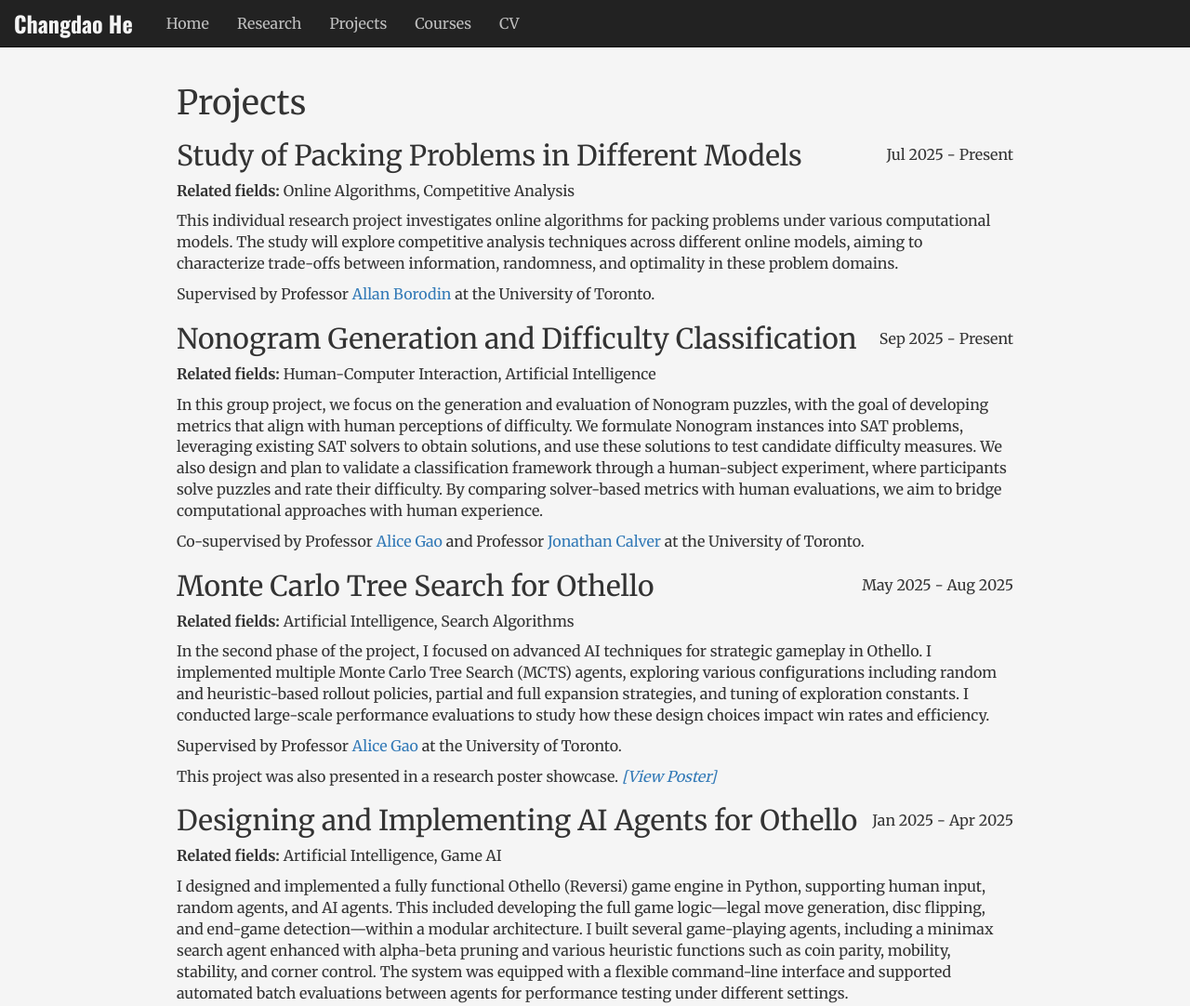
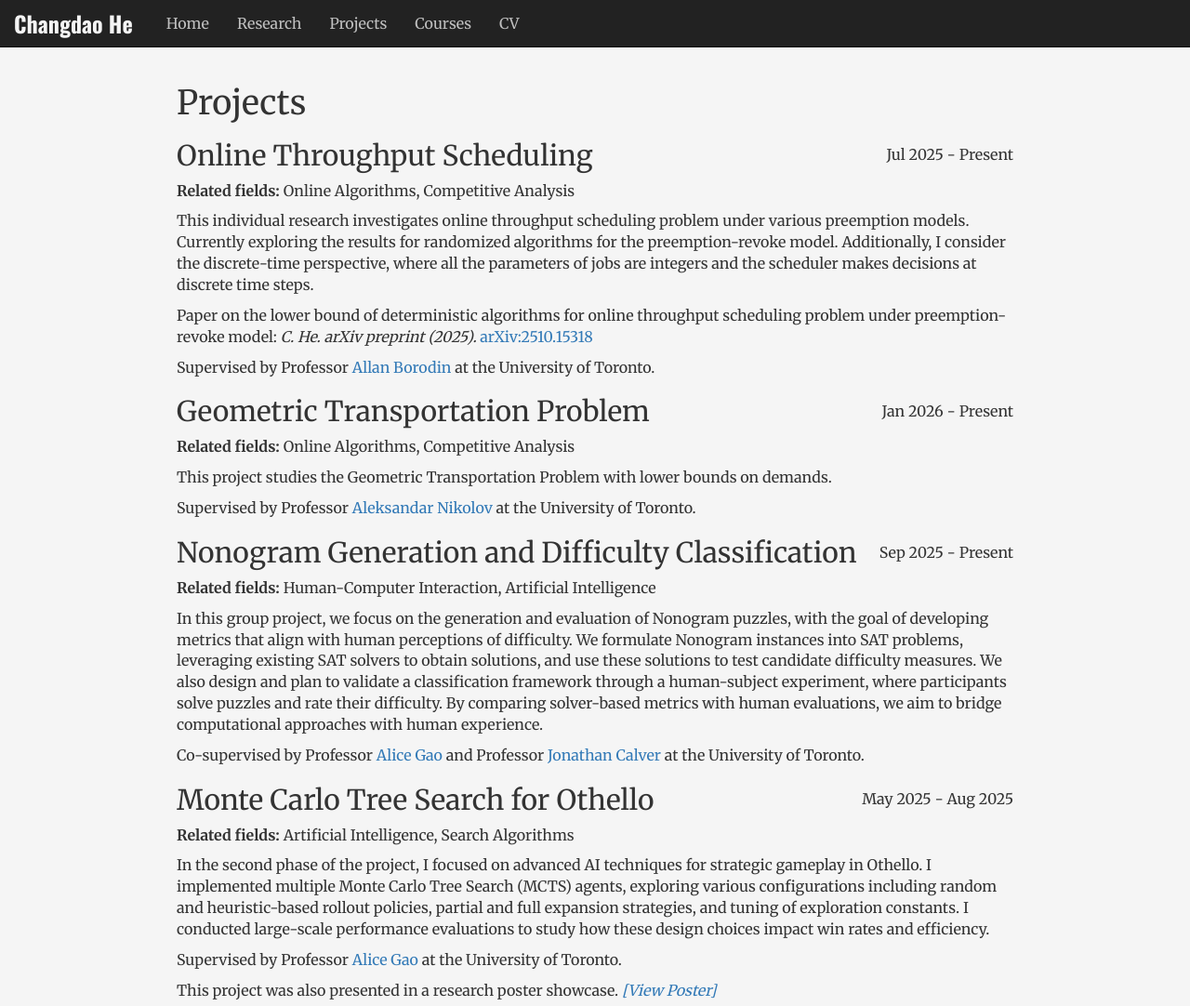
Before and after one commit to michaelcantprogram/michaelcantprogram.github.io, a plain HTML site: page projects.html in a window 1280 px wide. Shown: the top 1082 px of the page at 93% size. Drawn offline with nearby package versions, Linux system fonts and the light colour scheme.

Commit message:
Updated Projects and Courses.

```diff
--- a/projects.html
+++ b/projects.html
@@ -65,14 +65,21 @@
     <div class="content">
         <h1>Projects</h1>
         <div>
-            <h2 style="display: flex; justify-content: space-between; align-items: center;">Study of Packing Problems in Different Models <span style="font-size: 16px; font-weight: normal;">Jul 2025 - Present</span></h2>
+            <h2 style="display: flex; justify-content: space-between; align-items: center;">Online Throughput Scheduling<span style="font-size: 16px; font-weight: normal;">Jul 2025 - Present</span></h2>
             <p><strong>Related fields:</strong> Online Algorithms, Competitive Analysis</p>
-            <p>This individual research project investigates online algorithms for packing problems under various computational models.
-                The study will explore competitive analysis techniques across different online models, aiming to characterize trade-offs
-                between information, randomness, and optimality in these problem domains.
+            <p>This individual research investigates online throughput scheduling problem under various preemption models.
+                Currently exploring the results for randomized algorithms for the preemption-revoke model. Additionally,
+                I consider the discrete-time perspective, where all the parameters of jobs are integers and the scheduler
+                makes decisions at discrete time steps.
             </p>
+                <p>Paper on the lower bound of deterministic algorithms for online throughput scheduling problem under preemption-revoke model: <em>C. He.</em> <em>arXiv preprint (2025).</em> <a href="https://arxiv.org/abs/2510.15318" target="_blank">arXiv:2510.15318</a></p>
                 <p>Supervised by Professor <a href="https://www.cs.toronto.edu/~bor/" target="_blank">Allan Borodin</a> at the University of Toronto.</p>
 
+            <h2 style="display: flex; justify-content: space-between; align-items: center;">Geometric Transportation Problem<span style="font-size: 16px; font-weight: normal;">Jan 2026 - Present</span></h2>
+            <p><strong>Related fields:</strong> Online Algorithms, Competitive Analysis</p>
+            <p>This project studies the Geometric Transportation Problem with lower bounds on demands.
+            </p>
+            <p>Supervised by Professor <a href="https://www.cs.toronto.edu/~anikolov/" target="_blank">Aleksandar Nikolov</a> at the University of Toronto.</p>
 
             <h2 style="display: flex; justify-content: space-between; align-items: center;">Nonogram Generation and Difficulty Classification <span style="font-size: 16px; font-weight: normal;">Sep 2025 - Present</span></h2>
             <p><strong>Related fields:</strong> Human-Computer Interaction, Artificial Intelligence</p>
```
Also changed, not shown: courses.html (+7 -2 lines), index.html (+7 -5 lines), 1 other file.
